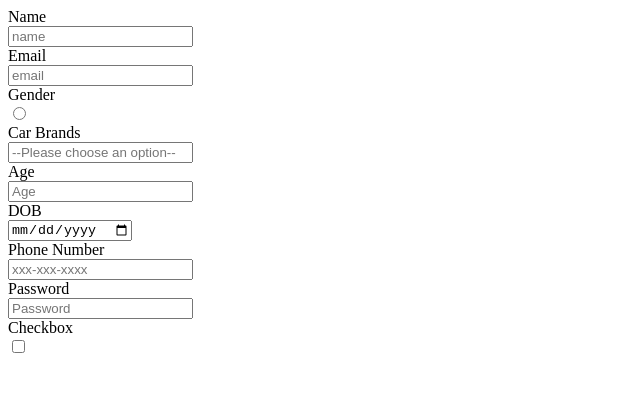
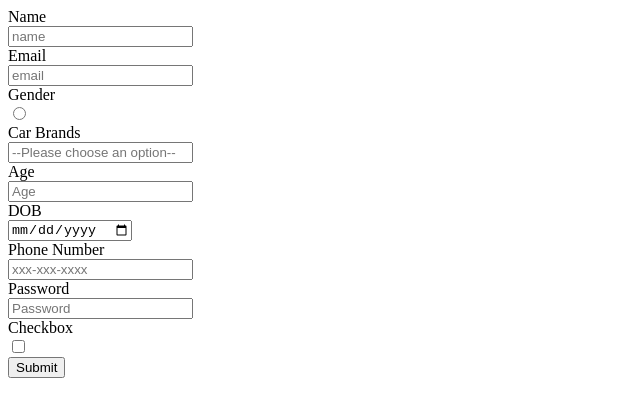
Before and after one commit to acciojob/signup-form-car-Abhishekpatil2000, a website: page main.html in a window 1280 px wide. Shown: the whole page, without its empty margins (0-640 px from the left). Drawn offline with Linux system fonts and the light colour scheme.

Commit message:
created a submission

```diff
--- a/main.html
+++ b/main.html
@@ -10,7 +10,7 @@
 	<!-- the entire body must be written by student -->
     <script type="text/javascript" src="./script.js">
 </script>
-<form post>
+<form method="POST">
 	<label for="name">Name</label>
 	<br><input type="Text" required="Yes" id="name" placeholder="name">
 
@@ -32,6 +32,7 @@
 <br>
 	<label for="tos">Checkbox</label><br><input type="Checkbox" required="Yes" id="tos" placeholder="-">
 <br>
+	<button>Submit</button>
 </form>
 
 </body>
```
